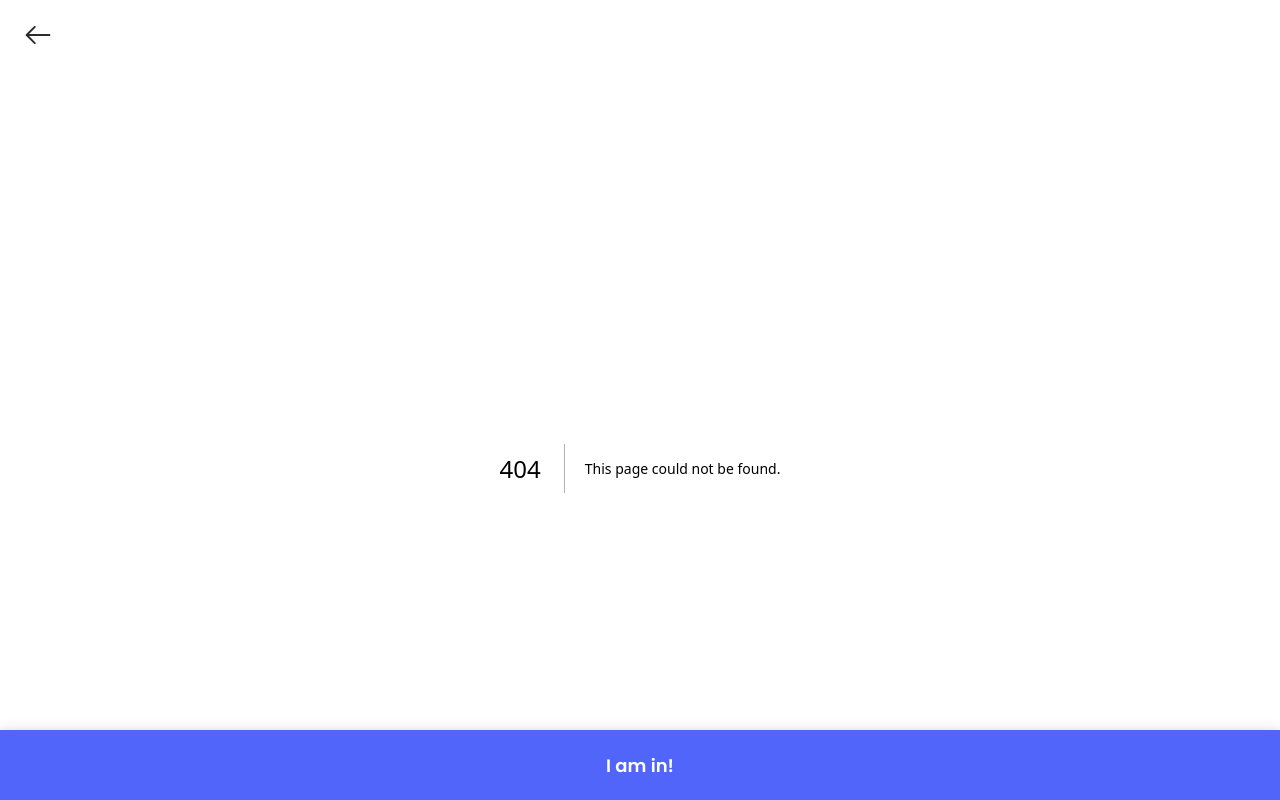
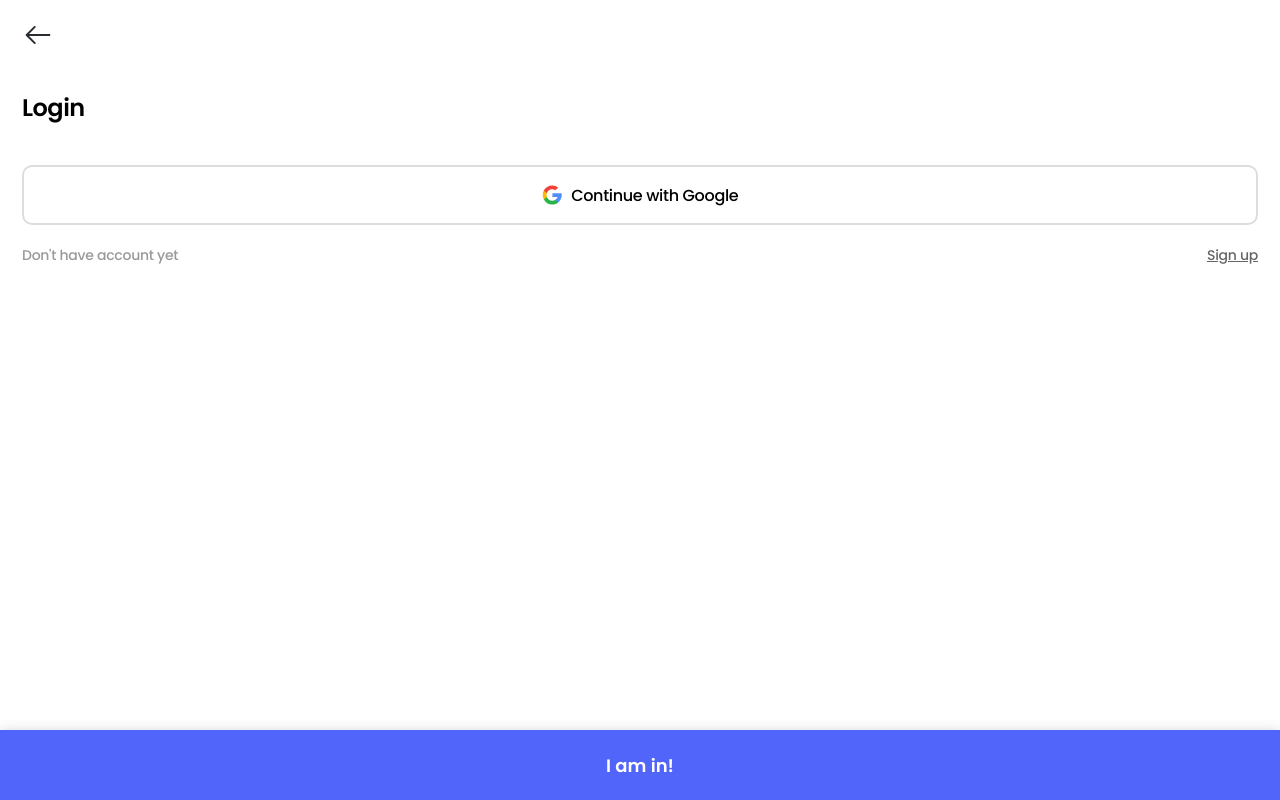
Before and after one commit to supersquad-challenge/proto.v2, a Next.js app in the folder proto.v2-client/: page /flow/login in a window 1280 px wide. Before the commit this address had no page. Built offline with nearby package versions, Linux system fonts and the light colour scheme; no server answers.

Commit message:
Add: Login Page

```diff
--- /dev/null
+++ b/proto.v2-client/src/app/flow/login/page.tsx
@@ -0,0 +1,89 @@
+"use client";
+import BaseButton from "@/components/base/Button/BaseButton";
+import FlowSectionName from "@/components/common/flow/FlowSectionName";
+import colors from "@/styles/color";
+import styled from "styled-components";
+import Image from "next/image";
+import Link from "next/link";
+
+const LogIn = () => {
+  const GOOGLE_LOGIN_URL = process.env.NEXT_PUBLIC_GOOGLE_LOGIN_URL || "";
+
+  return (
+    <Container>
+      <FlowSectionName>Login</FlowSectionName>
+      <Link href={GOOGLE_LOGIN_URL}>
+        <ButtonWrapper>
+          <div
+            style={{
+              display: "flex",
+              alignItems: "center",
+            }}
+          >
+            <Image
+              src="/asset/Google.svg"
+              width={20}
+              height={20}
+              alt="google login"
+            />
+            <ContinueWithGoogle>Continue with Google</ContinueWithGoogle>
+          </div>
+        </ButtonWrapper>
+      </Link>
+      <SignUpWrapper>
+        <div style={{ color: `${colors.gray}` }}>
+          {"Don't have account yet"}
+        </div>
+        <Link href={GOOGLE_LOGIN_URL}>
+          <div
+            style={{ color: `${colors.darkGray}`, textDecoration: "underline" }}
+          >
+            Sign up
+          </div>
+        </Link>
+      </SignUpWrapper>
+    </Container>
+  );
+};
+
+export default LogIn;
+
+const Container = styled.main`
+  width: 100%;
+  height: auto;
+  padding: 22px;
+`;
+
+const ButtonWrapper = styled.div`
+  width: 100%;
+  height: 60px;
+
+  border-radius: 10px;
+  border: 2px solid #ddd;
+
+  display: flex;
+  align-items: center;
+  justify-content: center;
+`;
+
+const ContinueWithGoogle = styled.div`
+  color: ${colors.black};
+  font-size: 16px;
+  font-weight: 500;
+  letter-spacing: -0.32px;
+
+  margin-left: 9.59px;
+`;
+
+const SignUpWrapper = styled.div`
+  width: 100%;
+
+  display: flex;
+  justify-content: space-between;
+
+  margin-top: 20px;
+
+  font-size: 14px;
+  font-weight: 500;
+  letter-spacing: -0.28px;
+`;
--- a/proto.v2-client/src/components/base/Button/BaseButton.tsx
+++ b/proto.v2-client/src/components/base/Button/BaseButton.tsx
@@ -65,7 +65,6 @@ const BaseButtonWrapper = styled.button<{
   box-sizing: border-box;
   display: flex;
   align-items: center;
-
   justify-content: center;
 
   &:hover {
--- /dev/null
+++ b/proto.v2-client/src/components/common/flow/FlowSectionName.tsx
@@ -0,0 +1,13 @@
+import colors from "@/styles/color";
+import styled from "styled-components";
+
+const FlowSectionName = styled.div`
+  color: ${colors.black};
+  font-size: 24px;
+  font-weight: 600;
+  letter-spacing: -0.48px;
+
+  margin-bottom: 40px;
+`;
+
+export default FlowSectionName;
```
Also changed, not shown: proto.v2-client/public/asset/Google.svg (added).
